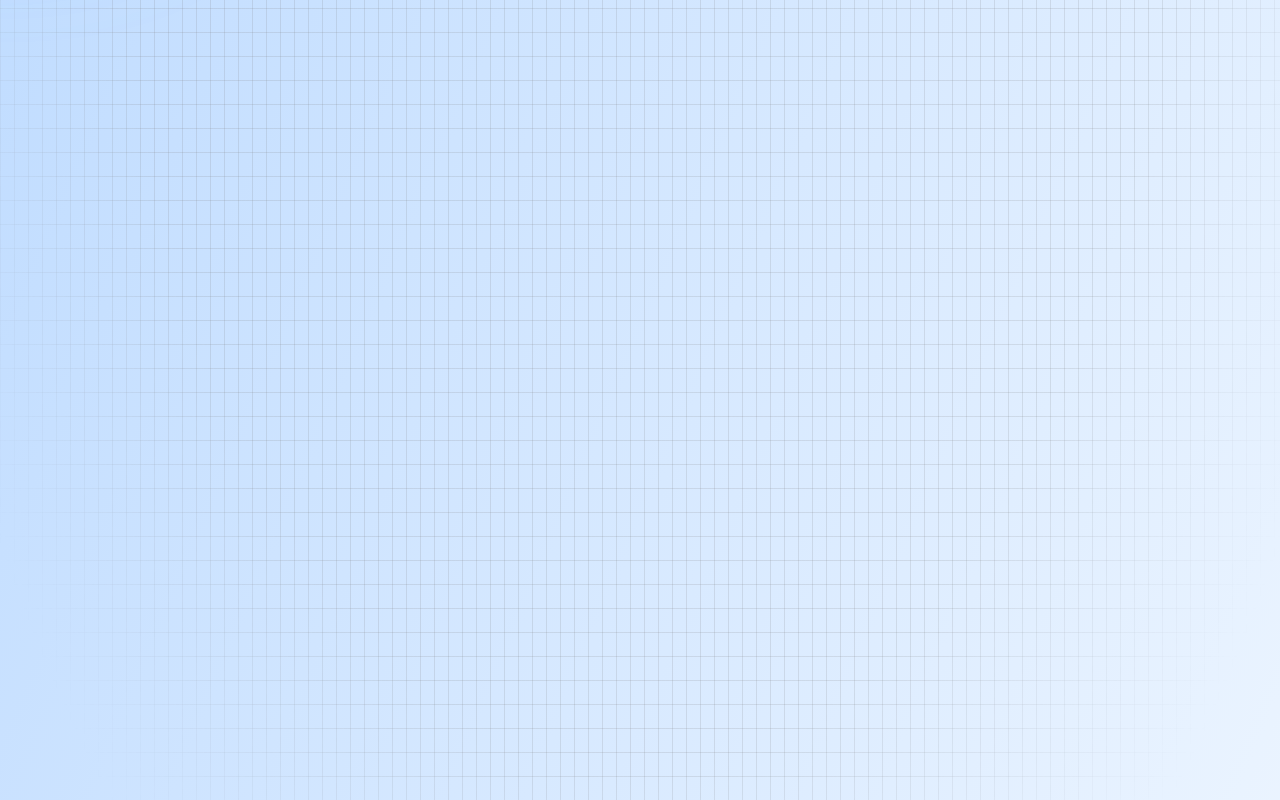
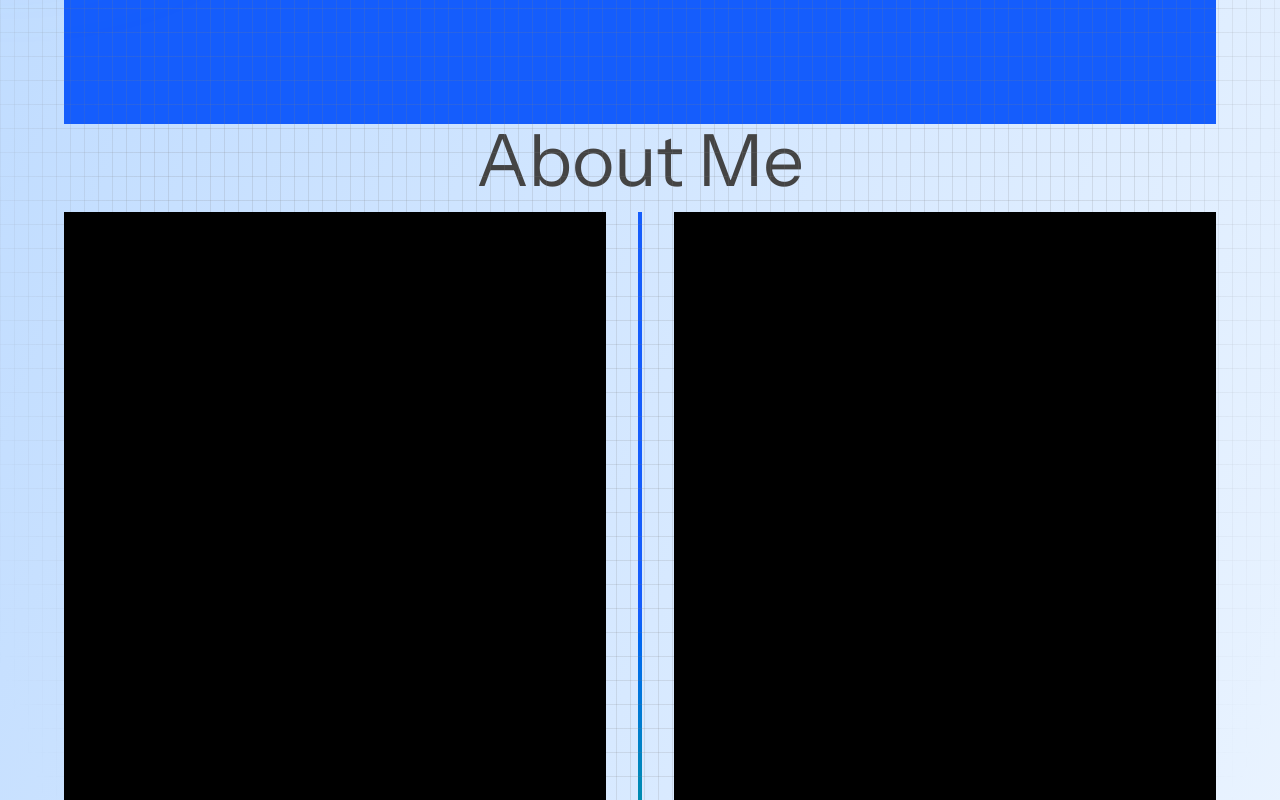
Before and after one commit to lilprof01/SmartDev, a React (Vite) app: page /about in a window 1280 px wide. Shown: the part 280-1080 px from the top of the page. Built offline with nearby package versions, Linux system fonts and the light colour scheme.

Commit message:
drawing out Abouts page

```diff
--- a/src/Pages/Main/Abouts.tsx
+++ b/src/Pages/Main/Abouts.tsx
@@ -1,13 +1,63 @@
-import { Header } from "@/Components/Main"
-import { Gradient } from "@/Components/UI"
+import { Header } from "@/Components/Main";
+import { Gradient } from "@/Components/UI";
+import { motion, spring, useScroll, useTransform } from "framer-motion";
+import { useRef } from "react";
 
 const Abouts = () => {
   return (
-    <main className="h-[3000px] relative bg-gradient-to-br from-blue-200 to-white dark:from-blue-950 dark:via-black dark:to-black p-8 sm:pt-16 sm:px-16 transition-all duration-500">
+    <main className="relative bg-gradient-to-br from-blue-200 to-white dark:from-blue-950 dark:via-black dark:to-black p-8 sm:pt-16 sm:px-16 transition-all duration-500">
       <Header />
       <Gradient />
+      <div className="h-[300px] w-full bg-blue-600 mt-10"></div>
+      <Section title="About Me" />
+      <Section title="More" />
+      <Section title="More!!!" />
+      <div className="h-[300px] w-full bg-blue-600 mt-10"></div>
     </main>
-  )
+  );
+};
+
+export default Abouts;
+
+interface SectionProps {
+  title: string;
 }
 
-export default Abouts
+const Section: React.FC<SectionProps> = ({title}) => {
+  const sectionRef = useRef(null);
+  const { scrollYProgress } = useScroll({
+    target: sectionRef,
+    offset: ["start center", "end center"],
+  });
+
+  const y = useTransform(scrollYProgress, [0, 1], ["0%", "100%"]);
+  return (
+    <section className="">
+      <h1 className="text-7xl text-center mb-4">{title}</h1>
+      <div
+        ref={sectionRef}
+        className="h-screen flex justify-between items-start align-middle gap-8"
+      >
+        <div className="bg-black h-[80%] w-full z-10"></div>
+        <Divider y={y} />
+        <div className="bg-black h-[80%] w-full z-10"></div>
+      </div>
+    </section>
+  );
+};
+
+interface DividerProps {
+  y: any;
+}
+
+const Divider: React.FC<DividerProps> = ({ y }) => {
+  return (
+    <motion.div
+      style={{
+        height: y,
+      }}
+      transition={{ type: spring }}
+      className="w-[10px] bg-white bg-gradient-to-b from-blue-600 via-blue-600 to-green-600"
+    />
+  );
+};
```
